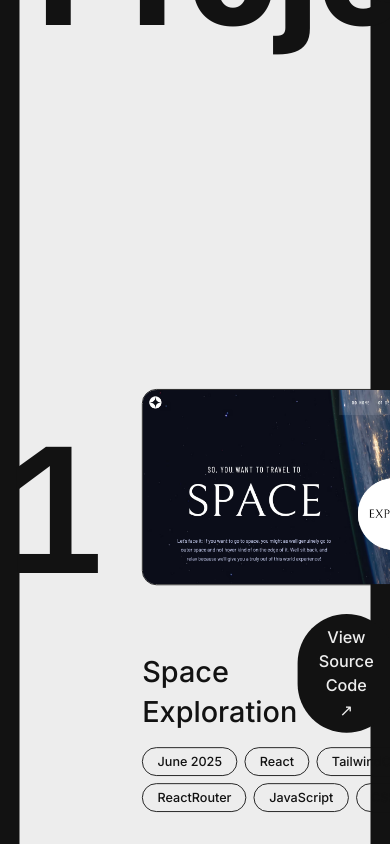
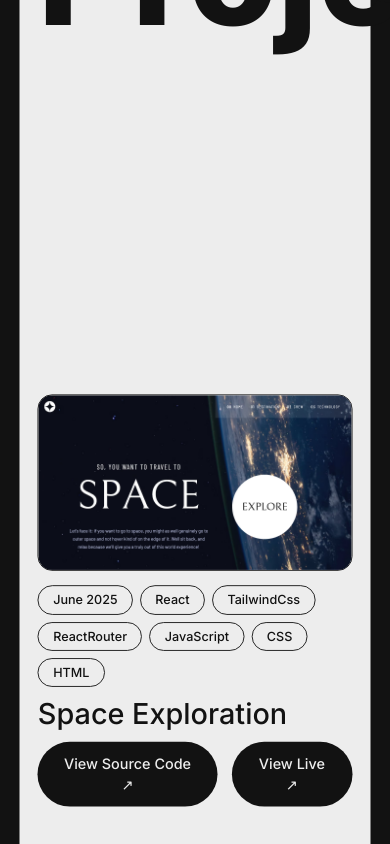
Before and after one commit to mintdexdev/portfolio, a React (Vite) app: page / in a window 390 px wide. Shown: the part 1220-2064 px from the top of the page. Built offline with nearby package versions, Linux system fonts and the light colour scheme.

Commit message:
responsive project section

```diff
--- a/src/components/Projects.jsx
+++ b/src/components/Projects.jsx
@@ -11,11 +11,13 @@ import { gsap } from "gsap";
 import { useGSAP } from "@gsap/react";
 
 import { ScrollTrigger } from "gsap/ScrollTrigger";
+import { useViewportSize } from '@/context/ViewportSize';
 
 
 gsap.registerPlugin(useGSAP, ScrollTrigger);
 
 export default function Projects() {
+  const viewportSize = useViewportSize()
 
   const [currentIndex, setCurrentIndex] = useState(1)
 
@@ -75,13 +77,16 @@ export default function Projects() {
         <ContainerX>
           <h2 className='mb-20 text-l9 text-center'>Projects</h2>
 
-          <div className='flex gap-10 relative justify-center'>
+          <div className='flex gap-10 relative justify-center flex-col lg:flex-row'>
 
-            <div className='h-screen grid place-items-center sticky top-0 '>
-              <div className='index-number font-mono'>
-                0{currentIndex}
-              </div>
-            </div>
+            {viewportSize == "large" ?
+              <div className='h-screen grid place-items-center sticky top-0 '>
+                <div className='index-number font-mono'>
+                  0{currentIndex}
+                </div>
+              </div> :
+              null
+            }
 
             <div >
               {projectList.map((item, idx) => (
--- a/src/components/ui/ProjectCard.jsx
+++ b/src/components/ui/ProjectCard.jsx
@@ -16,10 +16,19 @@ export default function ProjectCard(
       <img className='w-full  aspect-video rounded-2xl border'
         src={imgSrc}
         alt="" />
-      <div className='mt-8 flex justify-between items-end'>
-        <p className='text-l2'>{name}</p>
+
+      <div className="flex gap-2 mt-4 flex-wrap">
+        {tags.map((item) => (
+          <Tag key={item}>{item}</Tag>
+        ))}
+      </div>
+
+      <div className='flex flex-col  md:flex-row md:justify-between md:items-end'>
+
+        <p className='my-2 text-l2 md:mt-8'>{name}</p>
+
         <div className='h-fit flex gap-4'>
-          <a
+          <a className="text-sm"
             href={sourceCodeLink}
             target='_blank'
             title='View Source Code for this Project'
@@ -28,7 +37,7 @@ export default function ProjectCard(
               View Source Code ↗
             </ButtonDark>
           </a>
-          <a
+          <a className="text-sm"
             href={liveLink}
             target='_blank'
             title='View Live Preview of this project'
@@ -38,12 +47,9 @@ export default function ProjectCard(
             </ButtonDark>
           </a>
         </div>
+
       </div>
-      <div className="flex gap-2 mt-4 flex-wrap">
-        {tags.map((item) => (
-          <Tag key={item}>{item}</Tag>
-        ))}
-      </div>
+
     </div>
   )
 }
```
